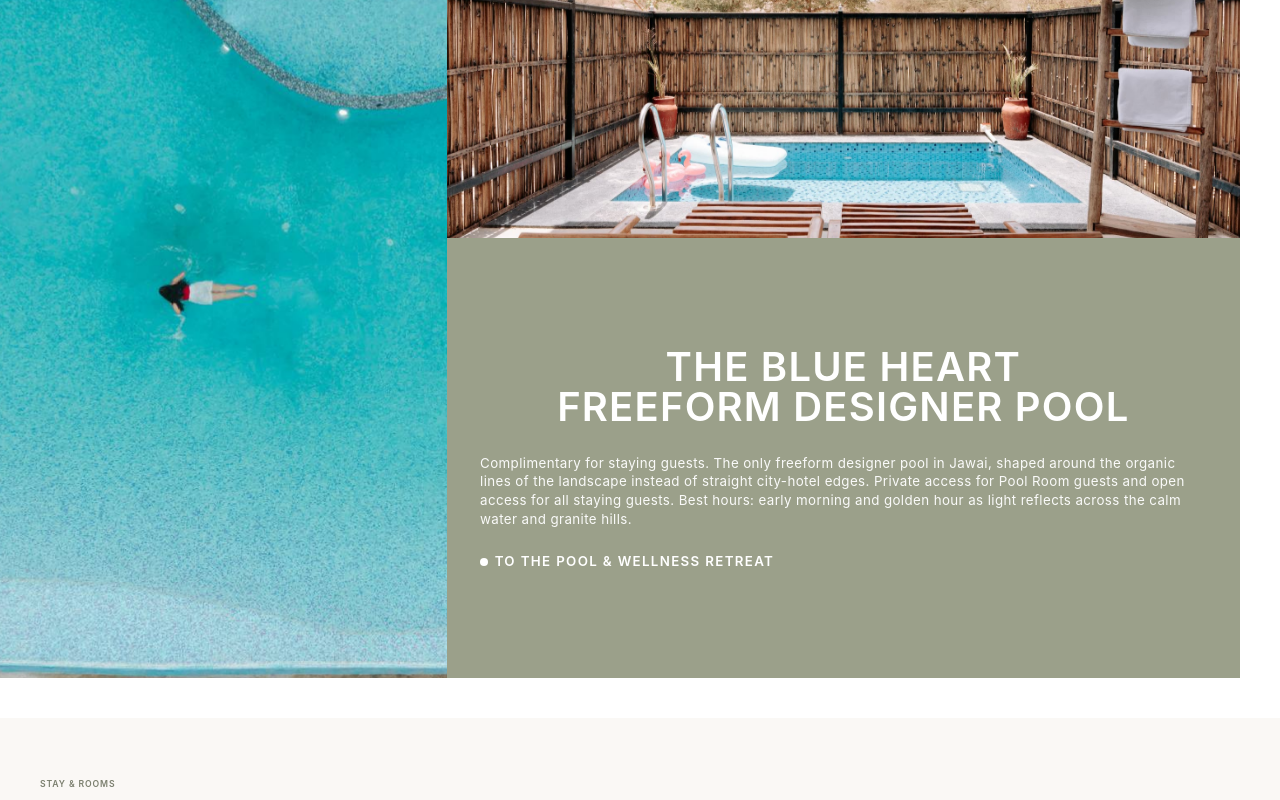
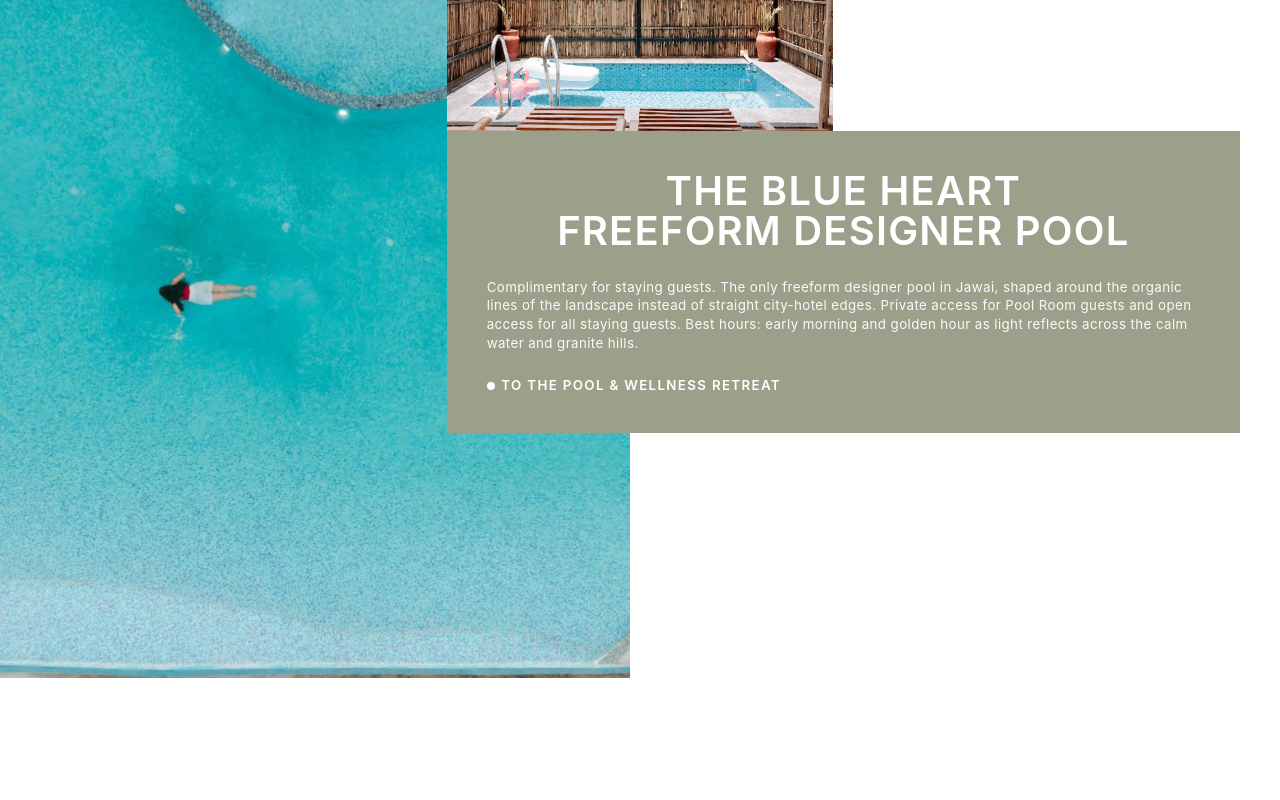
Before and after one commit to dk-nishwanth/Jawai-Retreat, a React (Vite) app: page / in a window 1280 px wide. Shown: the part 2480-3280 px from the top of the page. Built offline with nearby package versions, Linux system fonts and the light colour scheme.

Commit message:
nishwanth changes: pool layout restore

```diff
--- a/src/components/WellnessSection.tsx
+++ b/src/components/WellnessSection.tsx
@@ -9,7 +9,7 @@ export const WellnessSection: React.FC<WellnessSectionProps> = ({ onOpenBooking
     <section id="wellness" className="w-full bg-white pt-[5rem] md:pt-[8rem] pb-[5rem] md:pb-[6rem] overflow-hidden">
       <div className="w-full max-w-[192rem] mx-auto">
         {/* DESKTOP VIEW (≥ 768px) */}
-        <div className="hidden md:block relative h-[132rem]">
+        <div className="hidden md:block relative h-[150rem]">
           {/* Half-viewport large photo flush to left edge (x=0) */}
           <div className="absolute left-0 top-[14rem] w-[94.5rem] h-[118rem] overflow-hidden border-0">
             <img
@@ -21,7 +21,7 @@ export const WellnessSection: React.FC<WellnessSectionProps> = ({ onOpenBooking
           </div>
 
           {/* Overlapping square photo (cols 5–8: x=503 = 67rem, 435×435 = 58rem × 58rem), sitting 105px (14rem) higher */}
-          <div className="absolute left-[67rem] right-[6rem] top-0 h-[74rem] overflow-hidden border-0 z-10">
+          <div className="absolute left-[67rem] top-0 w-[58rem] h-[58rem] overflow-hidden border-0 z-10">
             <img
               src="/images/ota/ota-47.jpg"
               alt="Freeform designer pool at Jawai Retreat"
@@ -31,7 +31,7 @@ export const WellnessSection: React.FC<WellnessSectionProps> = ({ onOpenBooking
           </div>
 
           {/* Sage Card in cols 5–12 (x=67rem, w=119rem) */}
-          <div className="absolute left-[67rem] right-[6rem] top-[66rem] bottom-0 bg-[#9BA08A] p-[5rem] z-20 flex flex-col justify-center">
+          <div className="absolute left-[67rem] right-[6rem] top-[50rem] bg-[#9BA08A] p-[6rem] z-20">
             {/* White centred H2 (45px / 6rem, 2 lines) */}
             <h2 className="section-h2 text-white text-center mb-[4rem]">
               THE BLUE HEART<br />FREEFORM DESIGNER POOL
```
